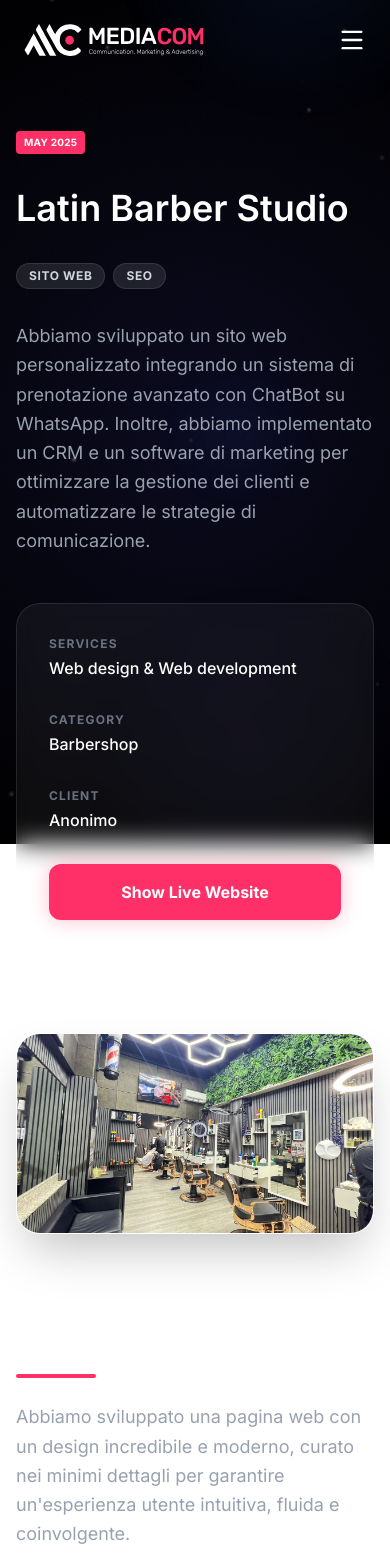
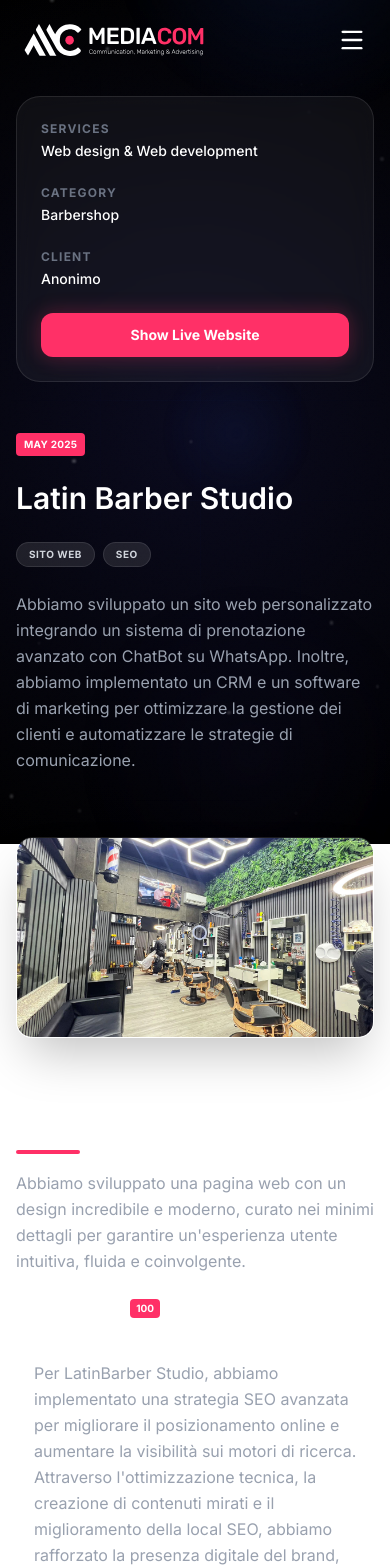
Before and after one commit to mirkodgzconsulting/mediacomgroup, a Next.js app: page /casi-studio/latin-barber-studio in a window 390 px wide. Shown: the top 1568 px of the page. Built offline with nearby package versions, Linux system fonts and the light colour scheme.

Commit message:
fix(mobile): Optimize project detail pages for mobile & revert navbar layout

```diff
--- a/app/casi-studio/[slug]/page.tsx
+++ b/app/casi-studio/[slug]/page.tsx
@@ -24,50 +24,50 @@
   const otherProjects = projects.filter((p) => p.slug !== params.slug).slice(0, 2)
 
   return (
-    <main className="min-h-screen text-white selection:bg-[#ff3067]/30 pt-32 pb-20">
+    <main className="min-h-screen text-white selection:bg-[#ff3067]/30 pt-24 pb-12 md:pt-32 md:pb-20">
 
 
 
       <div className="container mx-auto px-4 md:px-12 max-w-7xl relative z-10">
 
         {/* Header Section */}
-        <div className="grid lg:grid-cols-3 gap-12 lg:gap-24 mb-20 items-start">
+        <div className="grid grid-cols-1 lg:grid-cols-3 gap-12 lg:gap-24 mb-16 md:mb-20 items-start">
            {/* Main Content */}
-           <div className="lg:col-span-2 space-y-8">
+           <div className="lg:col-span-2 space-y-6 md:space-y-8 order-2 lg:order-1">
               <div className="inline-flex items-center gap-2 bg-[#ff3067] text-white text-[10px] font-bold px-2 py-1 rounded-sm uppercase tracking-wide w-fit">
                 {project.fullDate}
               </div>
 
-              <h1 className="text-4xl sm:text-5xl md:text-6xl font-semibold text-white leading-tight">
+              <h1 className="text-3xl sm:text-4xl md:text-5xl lg:text-6xl font-semibold text-white leading-tight">
                 {project.title}
               </h1>
 
               <div className="flex flex-wrap gap-2">
                  {project.tags.map(tag => (
-                   <span key={tag} className="px-3 py-1 bg-white/10 rounded-full text-xs font-bold text-gray-300 border border-white/10 uppercase tracking-wider">
+                   <span key={tag} className="px-3 py-1 bg-white/10 rounded-full text-[10px] md:text-xs font-bold text-gray-300 border border-white/10 uppercase tracking-wider">
                      {tag}
                    </span>
                  ))}
               </div>
 
-              <p className="text-gray-400 text-lg leading-relaxed max-w-2xl">
+              <p className="text-gray-400 text-base md:text-lg leading-relaxed max-w-2xl">
                 {project.description}
               </p>
            </div>
 
            {/* Sidebar Info */}
-           <div className="p-8 rounded-3xl bg-white/5 border border-white/10 backdrop-blur-md space-y-8">
+           <div className="order-1 lg:order-2 p-6 md:p-8 rounded-3xl bg-white/5 border border-white/10 backdrop-blur-md space-y-6 md:space-y-8 w-full">
               <div>
                 <h4 className="text-xs font-bold text-gray-500 uppercase tracking-widest mb-1">Services</h4>
-                <p className="text-white font-medium">{project.services || "N/A"}</p>
+                <p className="text-white font-medium text-sm md:text-base">{project.services || "N/A"}</p>
               </div>
               <div>
                 <h4 className="text-xs font-bold text-gray-500 uppercase tracking-widest mb-1">Category</h4>
-                <p className="text-white font-medium">{project.category || "N/A"}</p>
+                <p className="text-white font-medium text-sm md:text-base">{project.category || "N/A"}</p>
               </div>
               <div>
                 <h4 className="text-xs font-bold text-gray-500 uppercase tracking-widest mb-1">Client</h4>
-                <p className="text-white font-medium">{project.client || "N/A"}</p>
+                <p className="text-white font-medium text-sm md:text-base">{project.client || "N/A"}</p>
               </div>
 
               {project.websiteUrl && (
@@ -75,7 +75,7 @@
                   href={project.websiteUrl}
                   target="_blank"
                   rel="noopener noreferrer"
-                  className="block w-full py-4 bg-[#ff3067] text-white rounded-xl font-bold text-center hover:bg-[#ff3067]/90 transition-all shadow-[0_0_20px_rgba(255,48,103,0.3)] mt-4"
+                  className="block w-full py-3 md:py-4 bg-[#ff3067] text-white rounded-xl font-bold text-center text-sm md:text-base hover:bg-[#ff3067]/90 transition-all shadow-[0_0_20px_rgba(255,48,103,0.3)] mt-4"
                 >
                   Show Live Website
                 </a>
@@ -84,7 +84,7 @@
         </div>
 
         {/* Hero Image */}
-        <div className="relative w-full aspect-video rounded-3xl overflow-hidden mb-20 md:mb-32 border border-white/10 shadow-2xl">
+        <div className="relative w-full aspect-video rounded-2xl md:rounded-3xl overflow-hidden mb-16 md:mb-32 border border-white/10 shadow-2xl">
            <Image
              src={project.image}
              alt={project.title}
@@ -96,23 +96,23 @@
 
         {/* Section 1: Descrittiva */}
         {project.longDescription1 && (
-          <div className="max-w-4xl mx-auto space-y-12 mb-20 md:mb-32">
-             <div className="space-y-6">
-                <h2 className="text-3xl md:text-4xl font-semibold text-white">{project.section1Title || "Sito Web"}</h2>
-                <div className="w-20 h-1 bg-[#ff3067] rounded-full" />
-                <p className="text-gray-400 text-lg leading-relaxed">
+          <div className="max-w-4xl mx-auto space-y-8 md:space-y-12 mb-16 md:mb-32">
+             <div className="space-y-4 md:space-y-6">
+                <h2 className="text-2xl md:text-3xl lg:text-4xl font-semibold text-white">{project.section1Title || "Sito Web"}</h2>
+                <div className="w-16 md:w-20 h-1 bg-[#ff3067] rounded-full" />
+                <p className="text-gray-400 text-base md:text-lg leading-relaxed">
                   {project.longDescription1}
                 </p>
                 {project.showPerformance && (
                   <div className="inline-flex items-center gap-2 bg-white/5 border border-white/10 px-4 py-2 rounded-full">
-                     <span className="text-white font-bold">Performance</span>
-                     <span className="bg-[#ff3067] text-white text-xs font-bold px-1.5 py-0.5 rounded">100</span>
+                     <span className="text-white font-bold text-sm md:text-base">Performance</span>
+                     <span className="bg-[#ff3067] text-white text-[10px] md:text-xs font-bold px-1.5 py-0.5 rounded">100</span>
                   </div>
                 )}
              </div>
 
              {project.longDescription2 && (
-               <p className="text-gray-400 text-lg leading-relaxed border-l-2 border-white/10 pl-6">
+               <p className="text-gray-400 text-base md:text-lg leading-relaxed border-l-2 border-white/10 pl-4 md:pl-6">
                  {project.longDescription2}
                </p>
              )}
@@ -121,9 +121,9 @@
 
         {/* Middle Section (Optional) */}
         {project.middleSectionTitle && (
-          <div className="max-w-4xl mx-auto space-y-6 mb-20 md:mb-32">
-             <h3 className="text-2xl md:text-3xl font-semibold text-white">{project.middleSectionTitle}</h3>
-             <p className="text-gray-400 text-lg leading-relaxed">
+          <div className="max-w-4xl mx-auto space-y-4 md:space-y-6 mb-16 md:mb-32">
+             <h3 className="text-xl md:text-2xl lg:text-3xl font-semibold text-white">{project.middleSectionTitle}</h3>
+             <p className="text-gray-400 text-base md:text-lg leading-relaxed">
                {project.middleSectionText}
              </p>
           </div>
@@ -131,9 +131,9 @@
 
         {/* Gallery Grid */}
         {project.galleryImages && project.galleryImages.length > 0 && (
-          <div className="grid md:grid-cols-2 gap-8 mb-20 md:mb-32">
+          <div className="grid grid-cols-1 md:grid-cols-2 gap-4 md:gap-8 mb-16 md:mb-32">
              {project.galleryImages.map((img, i) => (
-                <div key={i} className="aspect-4/3 bg-white/5 rounded-3xl border border-white/10 relative overflow-hidden group shadow-2xl">
+                <div key={i} className="aspect-video md:aspect-4/3 bg-white/5 rounded-2xl md:rounded-3xl border border-white/10 relative overflow-hidden group shadow-2xl">
                    <Image
                      src={img}
                      alt={`${project.title} gallery ${i+1}`}
@@ -147,20 +147,20 @@
 
         {/* Section 2: Advanced Features */}
         {project.section2Title && (
-          <div className="max-w-4xl mx-auto mb-32 space-y-8">
-            <h2 className="text-3xl md:text-4xl font-semibold text-white leading-tight">
+          <div className="max-w-4xl mx-auto mb-20 md:mb-32 space-y-6 md:space-y-8">
+            <h2 className="text-2xl md:text-3xl lg:text-4xl font-semibold text-white leading-tight">
               {project.section2Title}
             </h2>
-             <p className="text-gray-400 text-lg leading-relaxed">
+             <p className="text-gray-400 text-base md:text-lg leading-relaxed">
               {project.section2Text}
             </p>
           </div>
         )}
 
         {/* Guarda Altri Projects */}
-        <div className="border-t border-white/10 pt-20 mb-20 md:mb-32">
-           <div className="flex items-center justify-between mb-12">
-             <h2 className="text-3xl md:text-4xl font-semibold text-white">Guarda altri</h2>
+        <div className="border-t border-white/10 pt-16 md:pt-20 mb-16 md:mb-32">
+           <div className="flex flex-col md:flex-row items-center justify-between mb-8 md:mb-12 gap-4">
+             <h2 className="text-2xl md:text-3xl lg:text-4xl font-semibold text-white text-center md:text-left">Guarda altri</h2>
              <Link href="/casi-studio">
                <button className="px-6 py-2 bg-[#ff3067] text-white rounded-lg text-sm font-bold shadow-[0_0_15px_rgba(255,48,103,0.3)] hover:bg-[#ff3067]/90 transition-all">
                   Vedi tutti
@@ -168,10 +168,10 @@
              </Link>
            </div>
 
-           <div className="grid md:grid-cols-2 gap-8">
+           <div className="grid grid-cols-1 md:grid-cols-2 gap-8">
              {otherProjects.map((p, index) => (
                 <Link key={index} href={`/casi-studio/${p.slug}`}>
-                  <div className="group relative aspect-4/3 rounded-3xl overflow-hidden border border-white/10 cursor-pointer">
+                  <div className="group relative aspect-video md:aspect-4/3 rounded-2xl md:rounded-3xl overflow-hidden border border-white/10 cursor-pointer">
                     <Image
                       src={p.image}
                       alt={p.title}
@@ -181,11 +181,11 @@
                     <div className="absolute inset-0 bg-linear-to-t from-black/90 via-black/20 to-transparent flex flex-col justify-end p-6 md:p-8">
                        <div className="flex justify-between items-end">
                           <div>
-                            <h3 className="text-xl font-bold text-white mb-1 transition-colors">{p.title}</h3>
-                            <p className="text-xs text-gray-400 font-mono">{p.year}</p>
+                            <h3 className="text-lg md:text-xl font-bold text-white mb-1 transition-colors">{p.title}</h3>
+                            <p className="text-[10px] md:text-xs text-gray-400 font-mono">{p.year}</p>
                           </div>
-                          <div className="w-10 h-10 rounded-full bg-white/10 flex items-center justify-center opacity-0 group-hover:opacity-100 transition-all transform translate-y-2 group-hover:translate-y-0 backdrop-blur-md">
-                             <ArrowUpRight className="w-5 h-5 text-white" />
+                          <div className="w-8 h-8 md:w-10 md:h-10 rounded-full bg-white/10 flex items-center justify-center opacity-0 group-hover:opacity-100 transition-all transform translate-y-2 group-hover:translate-y-0 backdrop-blur-md">
+                             <ArrowUpRight className="w-4 h-4 md:w-5 md:h-5 text-white" />
                           </div>
                        </div>
                     </div>
```
